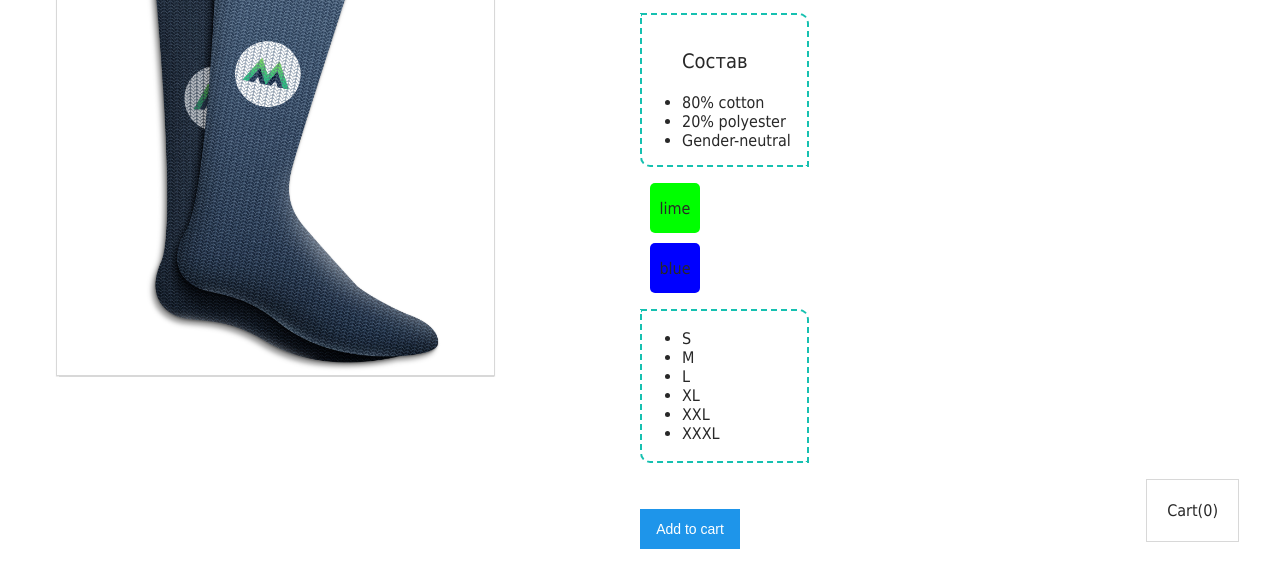
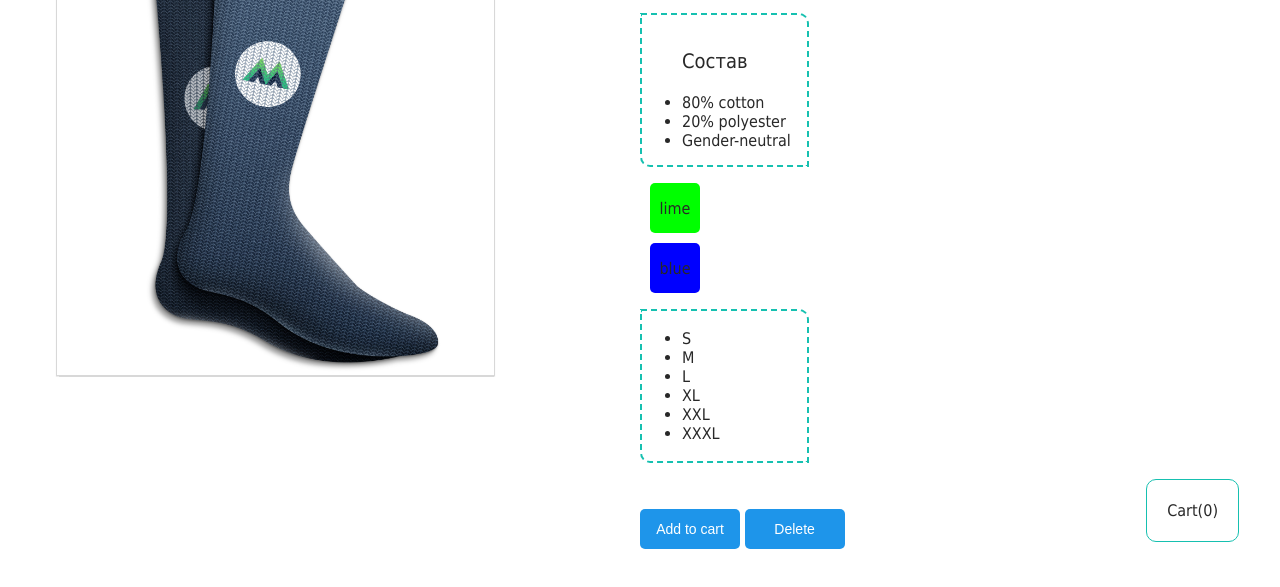
Before and after one commit to nkrasheninnikova/VuePractice, a plain HTML site: page index.html in a window 1280 px wide. Shown: the part 129-716 px from the top of the page. Drawn offline with nearby package versions, Linux system fonts and the light colour scheme.

Commit message:
practice_5 commit

```diff
--- a/css/main.css
+++ b/css/main.css
@@ -62,8 +62,9 @@ img {
 .cart {
     margin-right: 25px;
     float: right;
-    border: 1px solid #d8d8d8;
+    border: 1px solid #16C0B0;
     padding: 5px 20px;
+    border-radius: 10px;
 }
 
 button {
@@ -74,6 +75,7 @@ button {
     height: 40px;
     width: 100px;
     font-size: 14px;
+    border-radius: 5px;
 }
 
 .disabledButton {
--- a/index.html
+++ b/index.html
@@ -39,6 +39,9 @@ initial-scale=1.0, maximum-scale=1.0, minimum-scale=1.0">
                 <p>Cart({{ cart }})</p>
             </div>
             <button v-on:click="addToCart">Add to cart</button>
+            <button v-on:click="decreaseCart">Delete</button>
+
+
         </div>
     </div>
 
--- a/js/main.js
+++ b/js/main.js
@@ -28,7 +28,11 @@ let app = new Vue({
     methods: {
         addToCart() {
             this.cart += 1
+        },
+        decreaseCart() {
+            if (this.cart > 0) {
+                this.cart--;
+            }
         }
     }
-
 })
```
